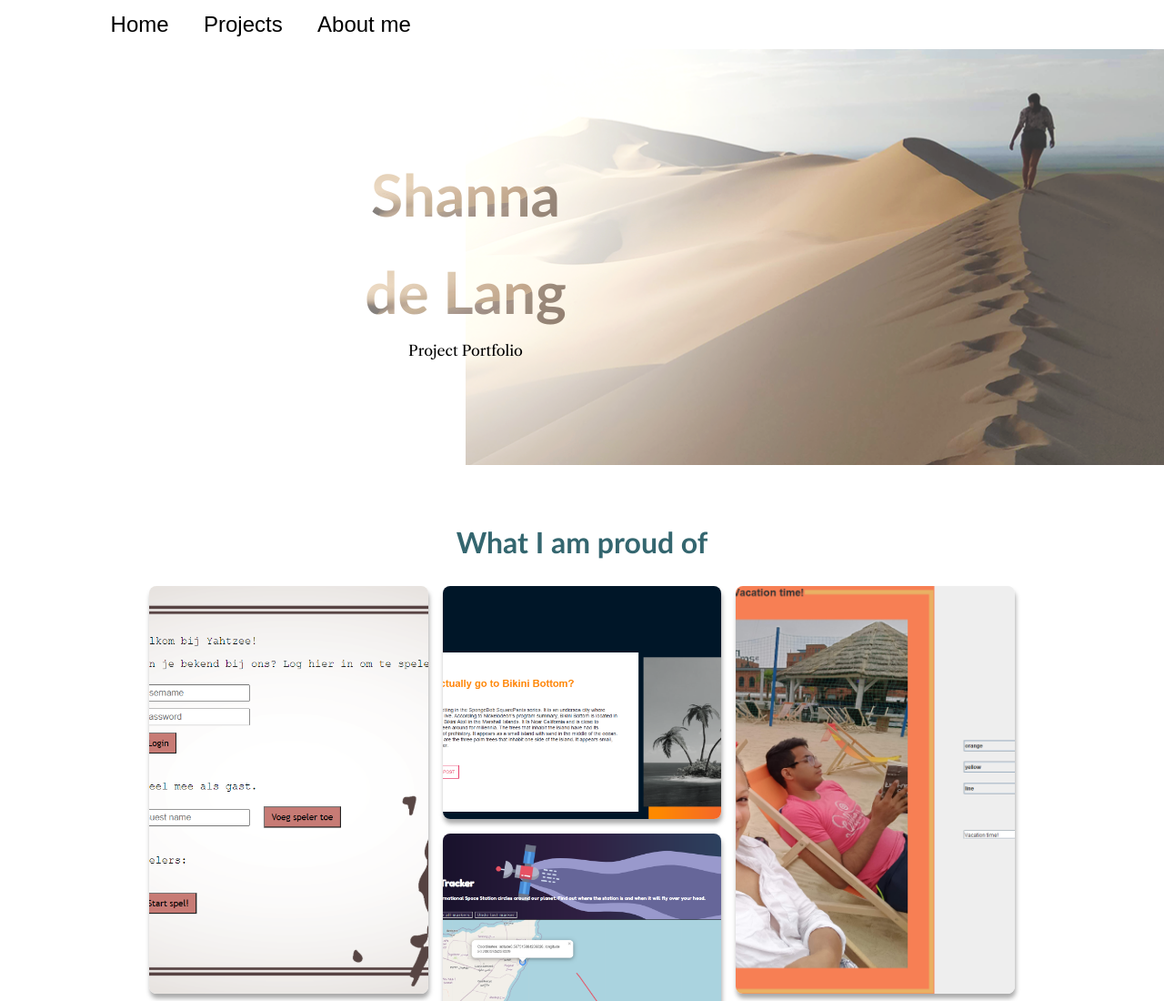
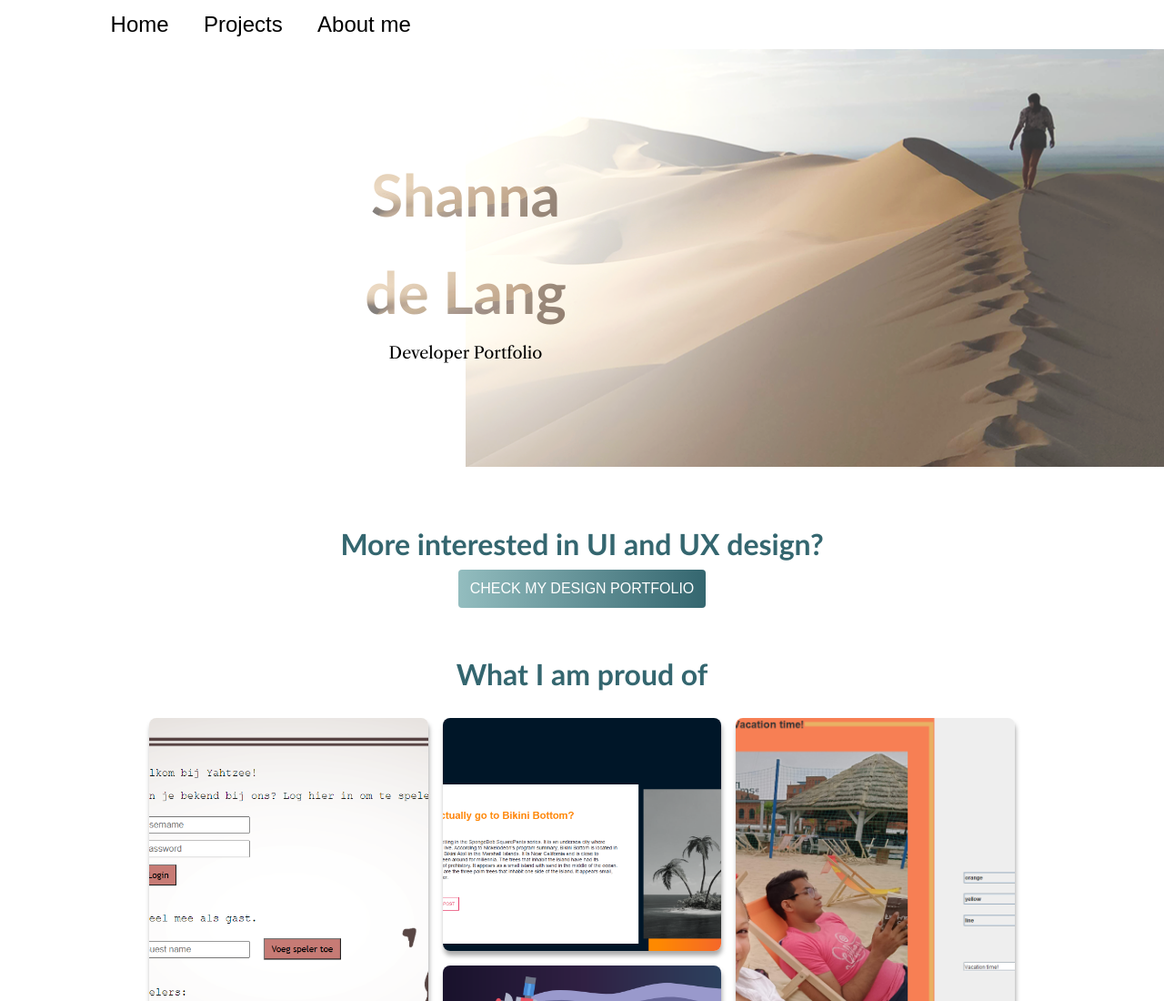
Before and after one commit to shannadelang/shannadelang.github.io, a plain HTML site: page index.html in a window 1280 px wide. Shown: the top 1100 px of the page at 91% size. Drawn offline with nearby package versions, Linux system fonts and the light colour scheme.

Commit message:
Added link to designer portfolio
Title and button edit. Subtitle of portfolio changed.

```diff
--- a/index.html
+++ b/index.html
@@ -12,10 +12,12 @@
 		<div class="header-textPanel">
             <h1 class="image-text">Shanna</h1>
           <h1 class="image-text">de Lang</h1>
-            <p class="image-subtext">Project Portfolio</p>
+            <p class="image-subtext">Developer Portfolio</p>
         </div>
 	</div>
 	<div class="main">
+        <h1>More interested in UI and UX design?</h1>
+        <div style="text-align: center"><a href="https://shannadelang.wixsite.com/portfolio" class="button-view"><span>Check my design portfolio</span></a></div>
         <h1 id="highlights">What I am proud of</h1>
         <div class="highlightedProjects">
             <div class="highlightProjectCol">
--- a/sandstorm.css
+++ b/sandstorm.css
@@ -73,6 +73,7 @@ body {margin:0;}
 .image-subtext { /*sub-title on image*/
     align-self: flex-end;
     -webkit-transform: translate(-50%, 1em);
+    font-size: large;
 }
 
 
```
